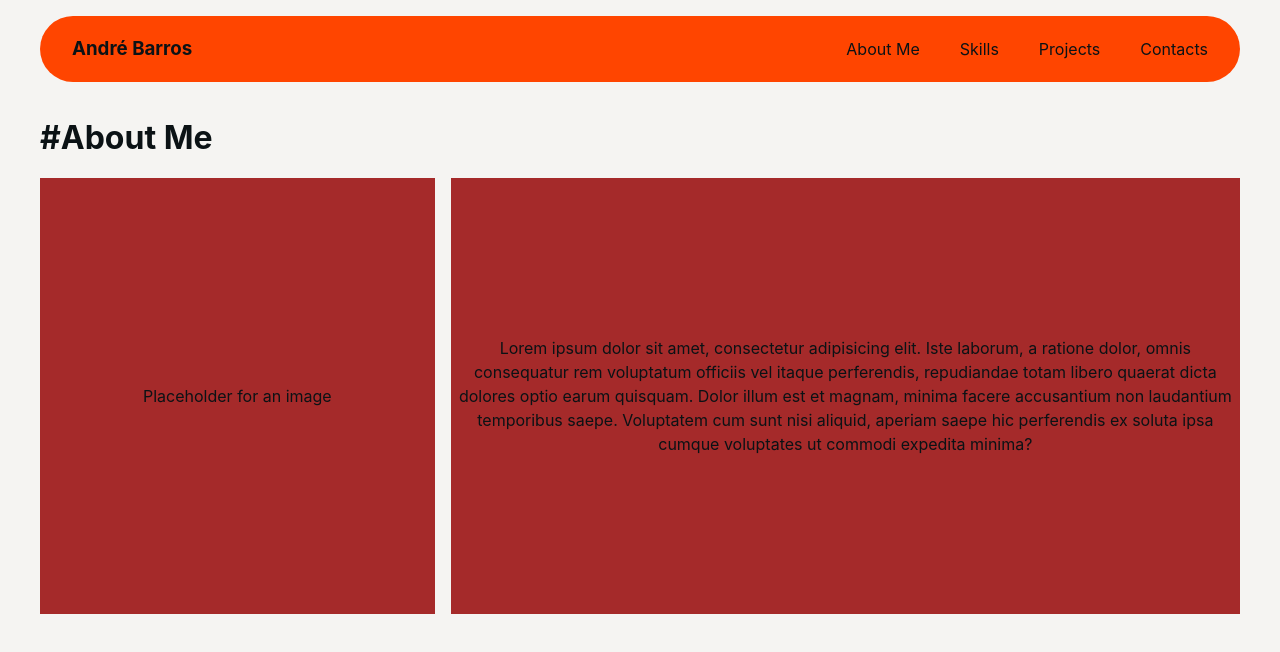
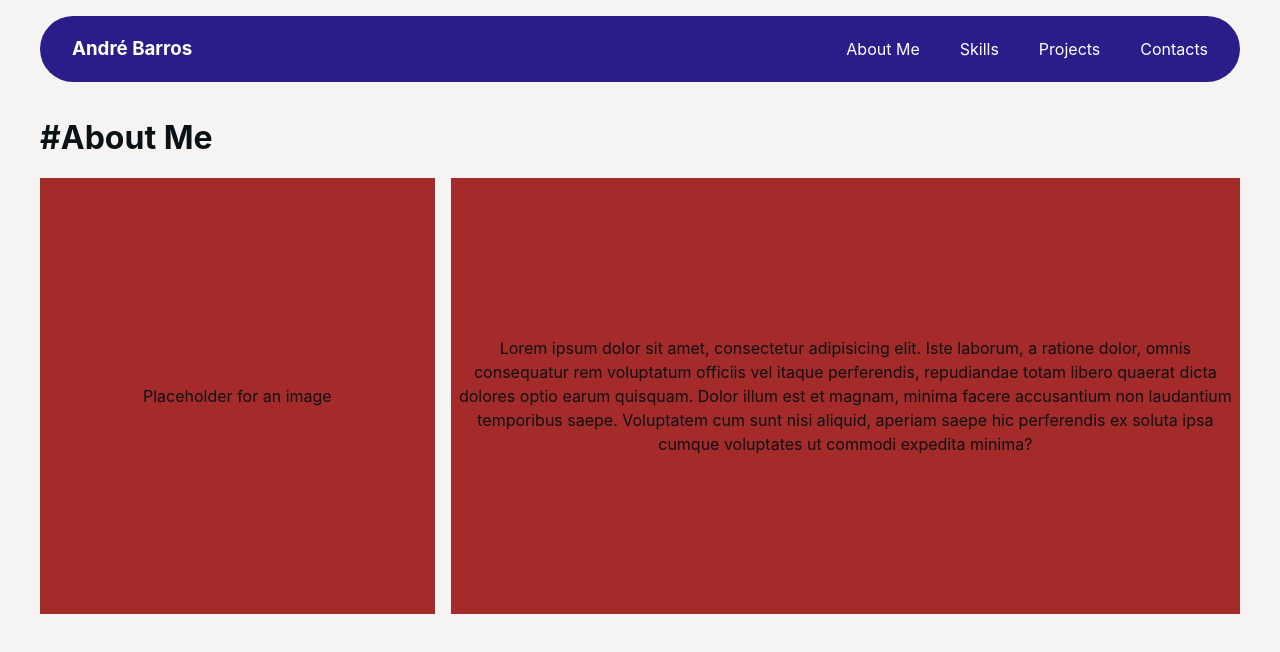
Before and after one commit to andrebarros7201/portfolio, a React (Vite) app: page / in a window 1280 px wide. Shown: the top 652 px of the page. Built offline with nearby package versions, Linux system fonts and the light colour scheme.

Commit message:
change navbar color

```diff
--- a/src/styles/navbar.module.css
+++ b/src/styles/navbar.module.css
@@ -5,7 +5,8 @@ header {
   justify-content: space-between;
   align-items: center;
   flex-flow: row nowrap;
-  background-color: orangered;
+  background-color: var(--dark-blue);
+  color: var(--white);
   border-radius: 150px;
   padding: 0 2rem;
   box-sizing: border-box;
```
